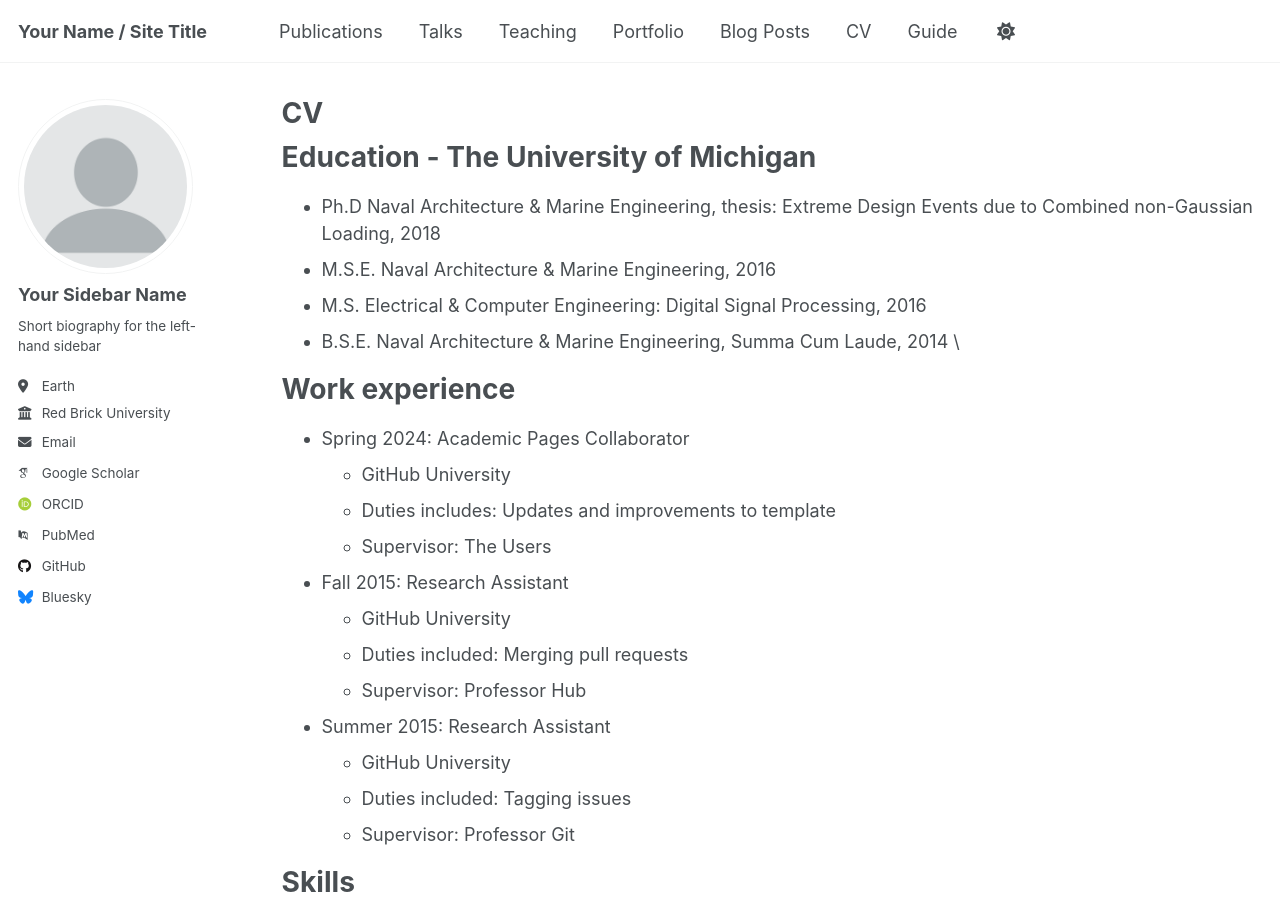
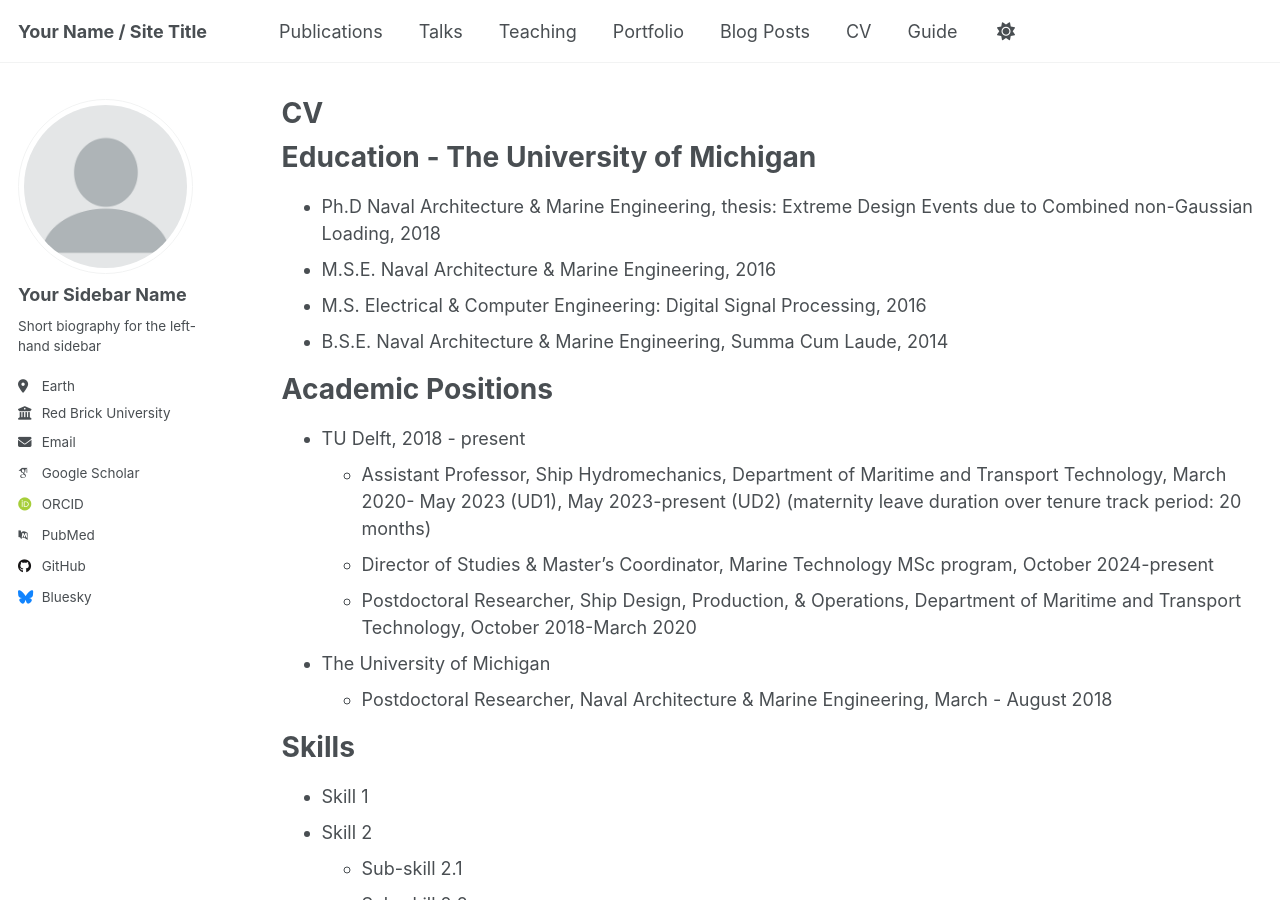
Before and after one commit to hcseyffert/github.io, a Jekyll site: the page built from _pages/cv.md, in a window 1280 px wide and 900 px high. Built offline with Jekyll 4.4.1, drawn with Linux system fonts in a browser that asks for light colours; some web fonts are replaced.

Commit message:
Update cv.md

```diff
--- a/_pages/cv.md
+++ b/_pages/cv.md
@@ -14,24 +14,18 @@ Education - The University of Michigan
 * Ph.D Naval Architecture & Marine Engineering, thesis: Extreme Design Events due to Combined non-Gaussian Loading, 2018
 * M.S.E. Naval Architecture & Marine Engineering, 2016
 * M.S. Electrical & Computer Engineering: Digital Signal Processing, 2016
-* B.S.E. Naval Architecture & Marine Engineering, Summa Cum Laude, 2014 \\
+* B.S.E. Naval Architecture & Marine Engineering, Summa Cum Laude, 2014
 
-Work experience
+Academic Positions
 ======
-* Spring 2024: Academic Pages Collaborator
-  * GitHub University
-  * Duties includes: Updates and improvements to template
-  * Supervisor: The Users
+* TU Delft, 2018 - present
+  * Assistant Professor, Ship Hydromechanics, Department of Maritime and Transport Technology, March 2020- May 2023 (UD1), May 2023-present (UD2) (maternity leave duration over tenure track period: 20 months)
+  * Director of Studies & Master's Coordinator, Marine Technology MSc program, October 2024-present
+  * Postdoctoral Researcher, Ship Design, Production, & Operations, Department of Maritime and Transport Technology, October 2018-March 2020
 
-* Fall 2015: Research Assistant
-  * GitHub University
-  * Duties included: Merging pull requests
-  * Supervisor: Professor Hub
+* The University of Michigan
+  * Postdoctoral Researcher, Naval Architecture & Marine Engineering, March - August 2018
 
-* Summer 2015: Research Assistant
-  * GitHub University
-  * Duties included: Tagging issues
-  * Supervisor: Professor Git
 
 Skills
 ======
```
